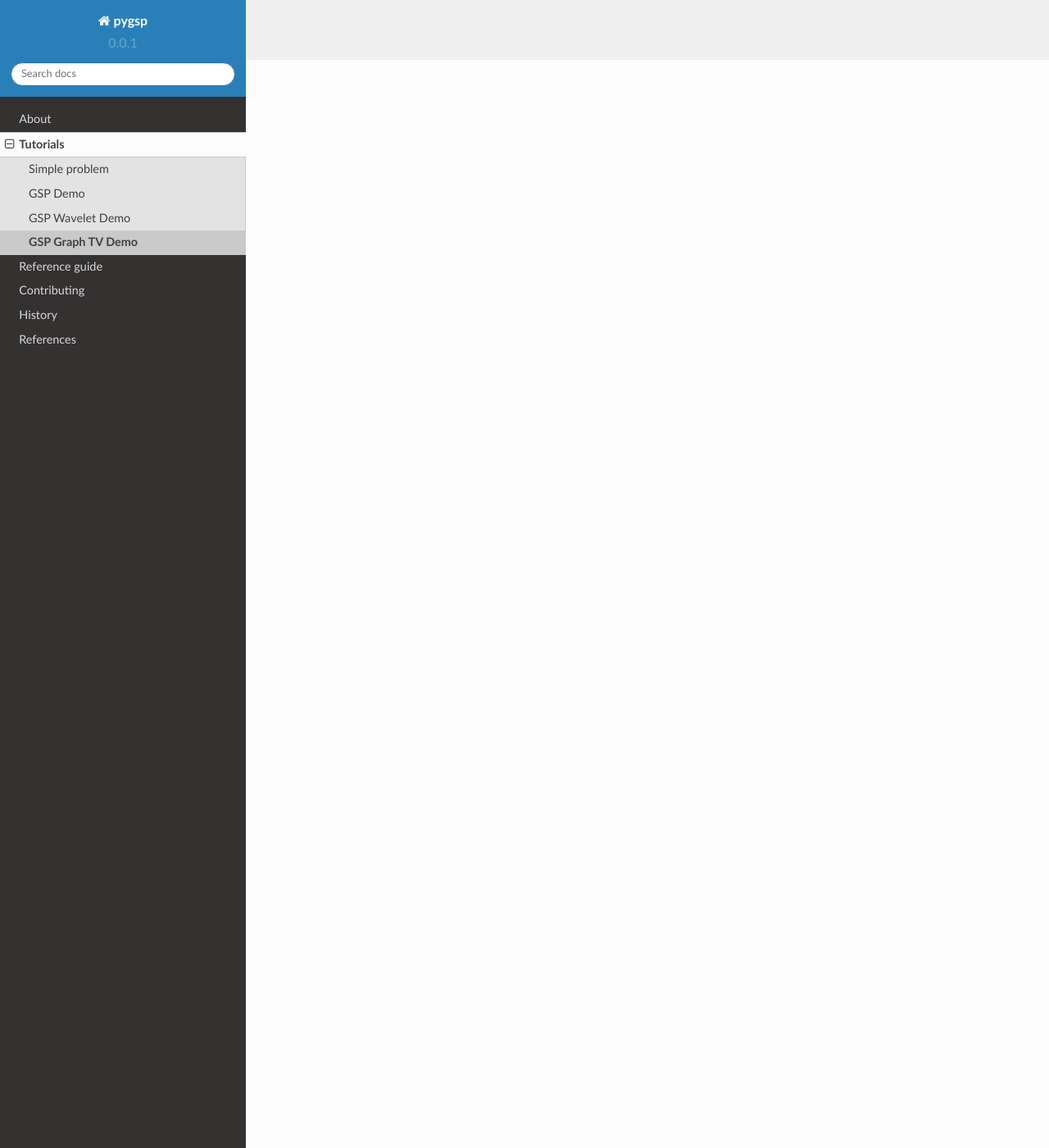
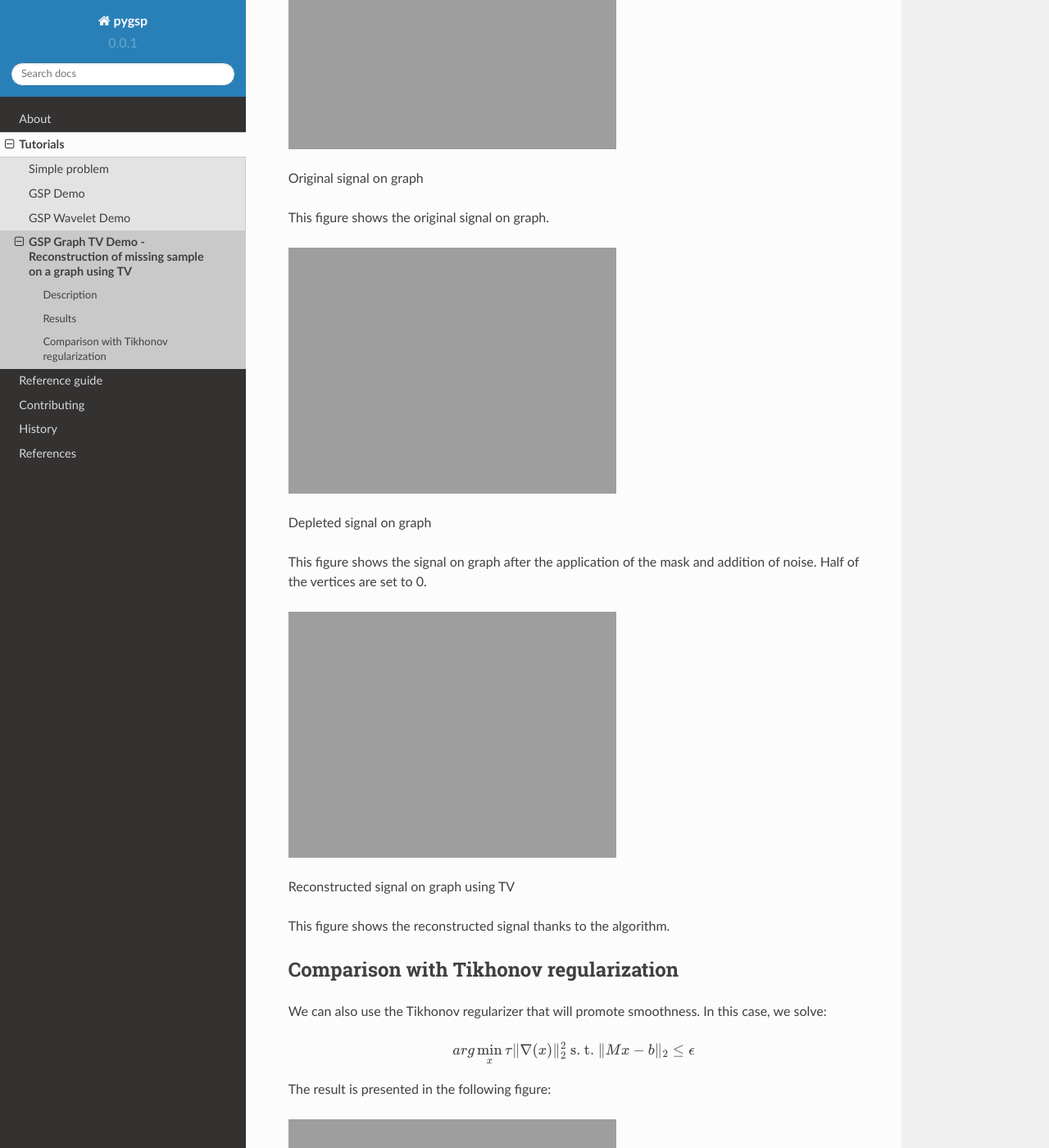
Before and after one commit to epfl-lts2/pygsp, a Sphinx documentation site: the page built from doc/tutorials/demo_graph_tv.rst, in a window 1280 px wide and 1400 px high, scrolled down 1327 px. Shown: the whole window at 82% size. Built offline with Sphinx 7.4.7 and the Read the Docs theme 2.0.0, drawn with Linux system fonts in a browser that asks for light colours; some of the changed text lies outside the part shown.

Commit message:
Advancements

```diff
--- a/doc/tutorials/demo_graph_tv.rst
+++ b/doc/tutorials/demo_graph_tv.rst
@@ -1,8 +1,11 @@
-================
-GSP Graph TV Demo
-================
+*****
+GSP Graph TV Demo - Reconstruction of missing sample on a graph using TV
+*****
 
-* Reconstruction of missing sample on a graph using TV
+Description
+########
+
+Reconstruction of missing sample on a graph using TV
 
 In this demo, we try to reconstruct missing sample of a piece-wise smooth signal on a graph. To do so, we will minimize the well-known TV norm defined on the graph.
 
@@ -17,18 +20,57 @@ Where b represents the known measurements, M is an operator representing the mas
 We set
 
 * $f_1(x)=||\nabla x ||_1$
-     We define the prox of $f_1$ as:
+We define the prox of $f_1$ as:
 
-     .. math:: prox_{f1,\gamma} (z) = arg \min_{x} \frac{1}{2} \|x-z\|_2^2 +  \gamma \| \nabla z \|_1
+.. math:: prox_{f1,\gamma} (z) = arg \min_{x} \frac{1}{2} \|x-z\|_2^2 +  \gamma \| \nabla z \|_1
 
 * $f_2$ is the indicator function of the set S define by $||Mx-b||_2 < \epsilon$
-     We define the prox of $f_2$ as
+We define the prox of $f_2$ as
 
-    .. math:: prox_{f2,\gamma} (z) = arg \min_{x} \frac{1}{2} \|x-z\|_2^2   + i_S(x)
+.. math:: prox_{f2,\gamma} (z) = arg \min_{x} \frac{1}{2} \|x-z\|_2^2   + i_S(x)
 
-    with $i_S(x)$ is zero if x is in the set S and infinity otherwise.
-    This previous problem has an identical solution as:
+with $i_S(x)$ is zero if x is in the set S and infinity otherwise.
+This previous problem has an identical solution as:
 
-    .. math:: arg \min_{z} \|x - z\|_2^2   \hspace{1cm} such \hspace{0.25cm} that \hspace{1cm} \|Mz-b\|_2 \leq \epsilon
+.. math:: arg \min_{z} \|x - z\|_2^2   \hspace{1cm} such \hspace{0.25cm} that \hspace{1cm} \|Mz-b\|_2 \leq \epsilon
 
-    It is simply a projection on the B2-ball.
+It is simply a projection on the B2-ball.
+
+Results
+########
+
+.. image:: img/signal_graph.*
+
+Original signal on graph
+
+This figure shows the original signal on graph.
+
+.. image:: img/depleted_signal.*
+
+Depleted signal on graph
+
+This figure shows the signal on graph after the application of the
+mask and addition of noise. Half of the vertices are set to 0.
+
+.. image:: img/tv_recons_signal.*
+
+Reconstructed signal on graph using TV
+
+This figure shows the reconstructed signal thanks to the algorithm.
+
+
+Comparison with Tikhonov regularization
+########
+
+We can also use the Tikhonov regularizer that will promote smoothness.
+In this case, we solve:
+
+.. math:: arg \min_x \tau \|\nabla(x)\|_2^2 \text{ s. t. } \|Mx-b\|_2 \leq \epsilon
+
+The result is presented in the following figure:
+
+.. image:: img/tv_recons_signal.*
+
+Reconstructed signal on graph using Tikhonov
+
+This figure shows the reconstructed signal thanks to the algorithm.
```
